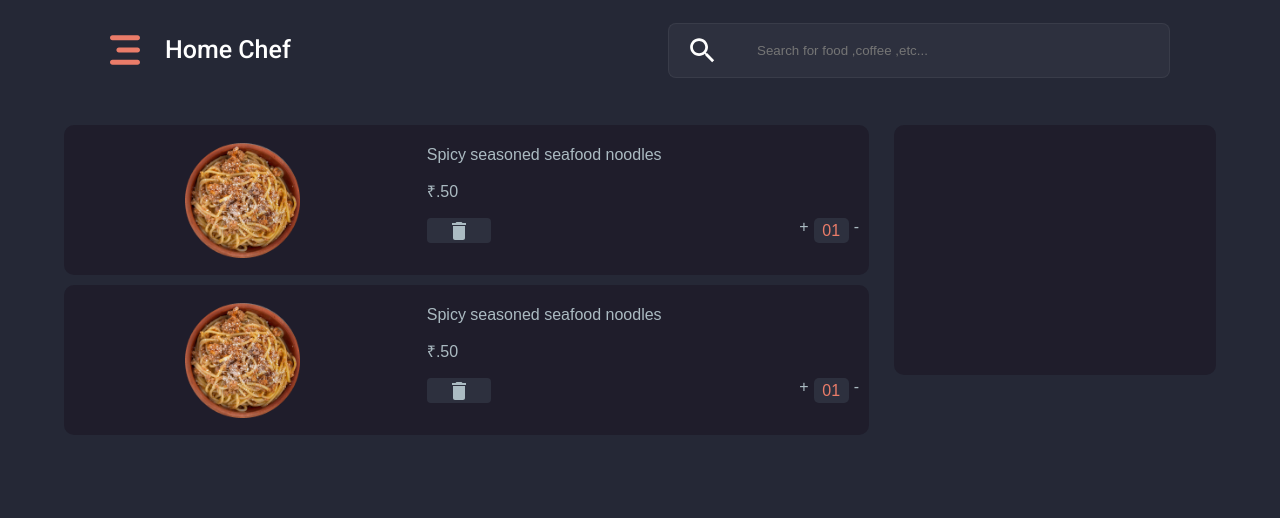
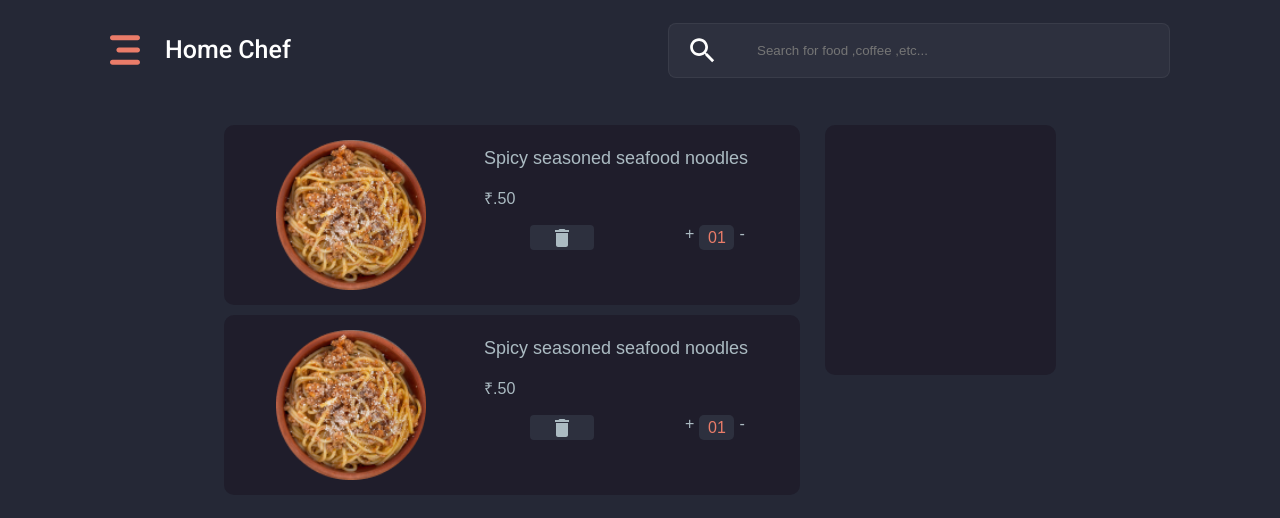
Before and after one commit to aninarafath6/Home-Chef, a React (Create React App) app in the folder home-che-front-end/: page /cart in a window 1280 px wide. Shown: the top 518 px of the page. Built offline with nearby package versions, Linux system fonts and the light colour scheme.

Commit message:
design change on up to 760 screen size divce

```diff
--- a/home-che-front-end/src/components/cart/Cart.Element.js
+++ b/home-che-front-end/src/components/cart/Cart.Element.js
@@ -11,6 +11,9 @@
 display:flex;
 gap:25px;
 width:90%;
+@media screen and (min-width:768px){
+        width:65%;
+    }
 
     /* on tablet device */
     @media screen and (max-width:768px){
@@ -77,10 +80,11 @@
         height:150px;
         border-radius:10px;
         display:flex;
-        @media screen and (max-width:768px){
+            height:180px;
+        /* @media screen and (max-width:768px){
             height:180px;
 
-        }
+        } */
         @media screen and (max-width:425px){
             height:145px;
 
@@ -101,11 +105,11 @@
     padding:5px;
 `;
 export const ItemImage = styled.img`
-    width:115px;
-    @media screen and (max-width:768px){
-        width:130px;
+    width:150px;
+    /* @media screen and (max-width:768px){
+        width:150px;
 
-        }
+        } */
         @media screen and (max-width:425px){
         width:111px;
 
@@ -117,14 +121,22 @@
 `;
 export const ItemName = styled.p`
         color:#ABBBC2;
+        font-size:18px;
 
+        /* @media screen and (max-width:768px){
+        font-size:18px;
+    } */
     @media screen and (max-width:425px){
         font-size:12px;
     }
 `;
 export const ItemPrice = styled.p`
         color:#ABBBC2;
+        font-size:16px;
 
+        @media screen and (max-width:768px){
+        font-size:12px;
+    }
     @media screen and (max-width:425px){
         font-size:12px;
     }
@@ -135,7 +147,7 @@
 width:100%;
 height:25px;
 display:flex;
-justify-content:space-between;
+justify-content:space-around;
 margin-top:15px;
     @media screen and (max-width:1080px){
     justify-content:space-around;
@@ -143,7 +155,7 @@
 
     }
     @media screen and (max-width:360px){
-    justify-content:space-between;
+    justify-content:space-around;
     }
 `;
 
@@ -151,7 +163,8 @@
 &&&{
     background-color:#2D303E;
     color:#ABBBC2;
-    font-size:10px;
+    font-size:15px;
+    padding:10px ;
     @media screen and (max-width:1080px){
     justify-content:space-around;
     font-size:12px;
```
